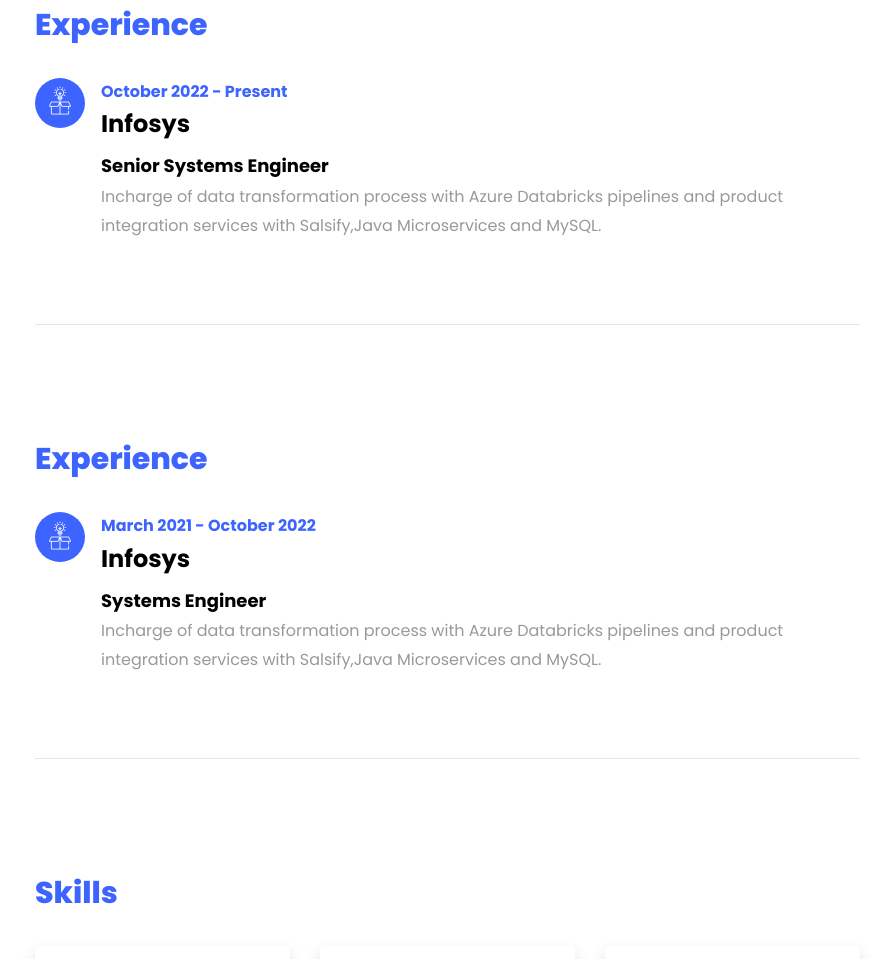
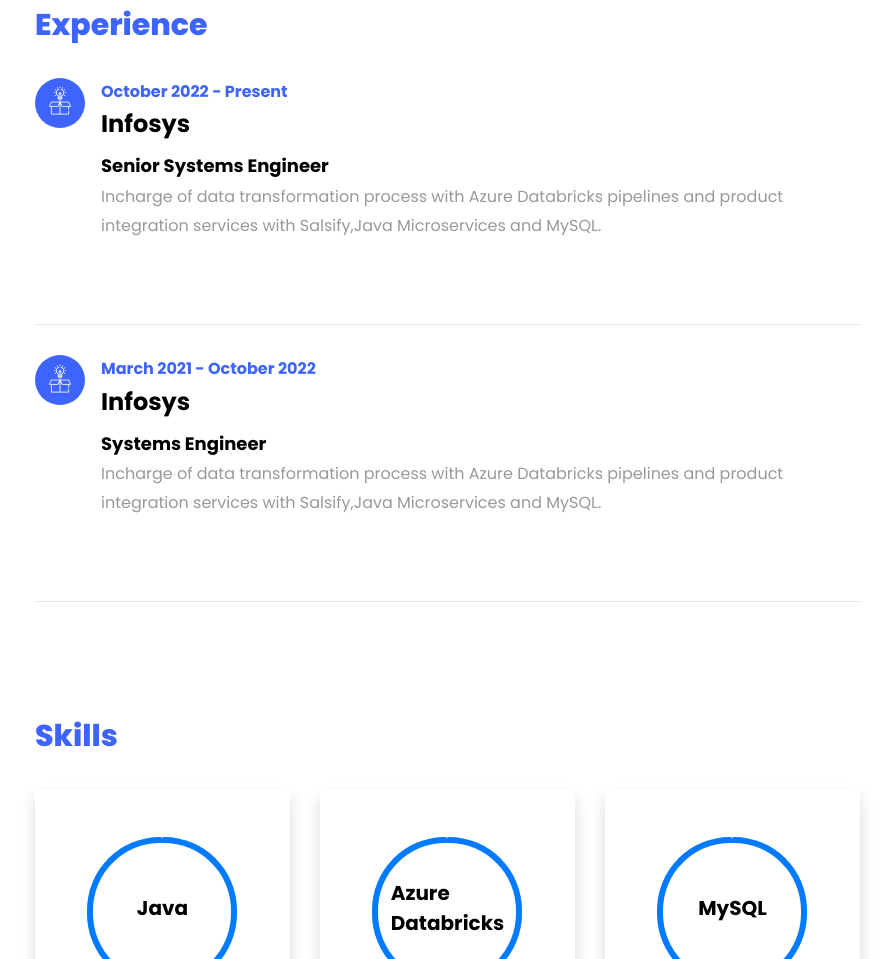
Before and after one commit to Ben-Linus/personalsite, a plain HTML site: page index.html in a window 1280 px wide. Shown: the part 1438-2397 px from the top of the page, without its empty margins (335-1229 px from the left). Drawn offline with Linux system fonts and the light colour scheme; files whose address does not match are found by name.

Commit message:
Experience update

```diff
--- a/index.html
+++ b/index.html
@@ -129,6 +129,7 @@
                 <div class="col-md-9">
                     <div id="page-1" class="page one">
                         <h2 class="heading">Experience</h2>
+
                         <div class="resume-wrap d-flex ftco-animate">
                             <div class="icon d-flex align-items-center justify-content-center">
                                 <span class="flaticon-ideas"></span>
@@ -143,10 +144,7 @@
                                 <br><br>
                             </div>
                         </div>
-                    </div>
 
-                    <div id="page-1" class="page one">
-                        <h2 class="heading">Experience</h2>
                         <div class="resume-wrap d-flex ftco-animate">
                             <div class="icon d-flex align-items-center justify-content-center">
                                 <span class="flaticon-ideas"></span>
@@ -161,6 +159,7 @@
                                 <br><br>
                             </div>
                         </div>
+
                     </div>
 
                     <section id="skills-section">
```
